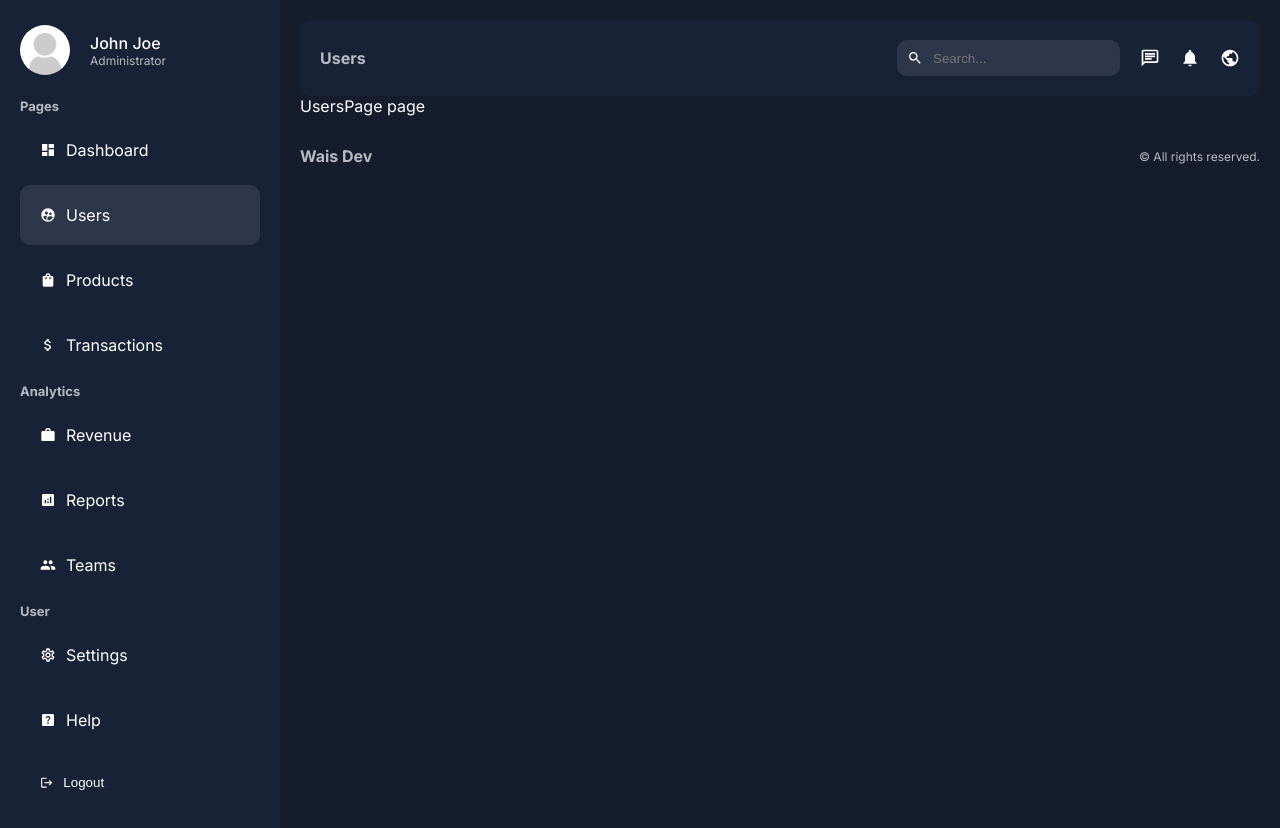
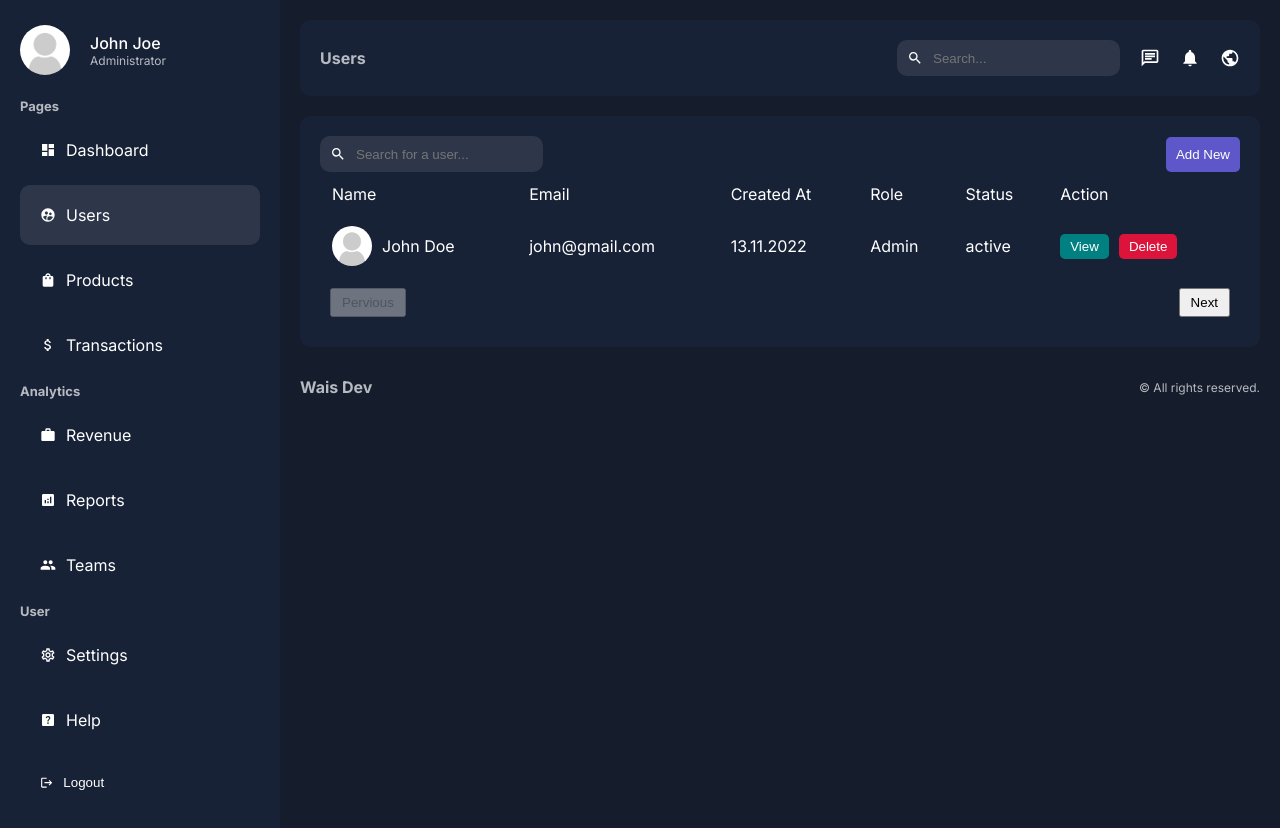
Before and after one commit to wmz786/nextjs14-admin-dashboard, a Next.js app: page /dashboard/users in a window 1280 px wide. Built offline with nearby package versions, Linux system fonts and the light colour scheme.

Commit message:
users and styles

```diff
--- a/app/dashboard/users/page.jsx
+++ b/app/dashboard/users/page.jsx
@@ -1,5 +1,65 @@
+import Search from "@/app/ui/dashboard/search/search";
+import styles from "../../ui/dashboard/users/users.module.css";
+import Link from "next/link";
+import Image from "next/image";
+import Pagination from "@/app/ui/dashboard/pagination/pagination";
+
 const UsersPage = () => {
-  return <div>UsersPage page</div>;
+  return (
+    <div className={styles.container}>
+      <div className={styles.top}>
+        <Search placeholder="Search for a user..." />
+        <Link href="/dashboard/users/add">
+          <button className={styles.addButton}>Add New</button>
+        </Link>
+      </div>
+      <table className={styles.table}>
+        <thead>
+          <tr>
+            <td>Name</td>
+            <td>Email</td>
+            <td>Created At</td>
+            <td>Role</td>
+            <td>Status</td>
+            <td>Action</td>
+          </tr>
+        </thead>
+        <tbody>
+          <tr>
+            <td>
+              <div className={styles.user}>
+                <Image
+                  src="/noavatar.png"
+                  alt=""
+                  width={40}
+                  height={40}
+                  className={styles.userImage}
+                />
+                John Doe
+              </div>
+            </td>
+            <td>john@gmail.com</td>
+            <td>13.11.2022</td>
+            <td>Admin</td>
+            <td>active</td>
+            <td>
+              <div className={styles.buttons}>
+                <Link href="/">
+                  <button className={`${styles.button} ${styles.view}`}>
+                    View
+                  </button>
+                </Link>
+                <button className={`${styles.button} ${styles.delete}`}>
+                  Delete
+                </button>
+              </div>
+            </td>
+          </tr>
+        </tbody>
+      </table>
+      <Pagination />
+    </div>
+  );
 };
 
 export default UsersPage;
--- /dev/null
+++ b/app/ui/dashboard/users/users.module.css
@@ -0,0 +1,61 @@
+.container {
+  background-color: var(--bgSoft);
+  padding: 20px;
+  border-radius: 10px;
+  margin-top: 20px;
+}
+
+.top {
+  display: flex;
+  align-items: center;
+  justify-content: space-between;
+}
+
+.addButton {
+  padding: 10px;
+  background-color: #5d57c9;
+  color: var(--text);
+  border: none;
+  border-radius: 5px;
+  cursor: pointer;
+}
+
+.table {
+  width: 100%;
+}
+
+.table td {
+  padding: 10px;
+}
+
+.user {
+  display: flex;
+  align-items: center;
+  gap: 10px;
+}
+
+.userImage {
+  border-radius: 50%;
+  object-fit: cover;
+}
+
+.buttons {
+  display: flex;
+  gap: 10px;
+}
+
+.button {
+  padding: 5px 10px;
+  border-radius: 5px;
+  color: var(--text);
+  border: none;
+  cursor: pointer;
+}
+
+.view {
+  background-color: teal;
+}
+
+.delete {
+  background-color: crimson;
+}
```
